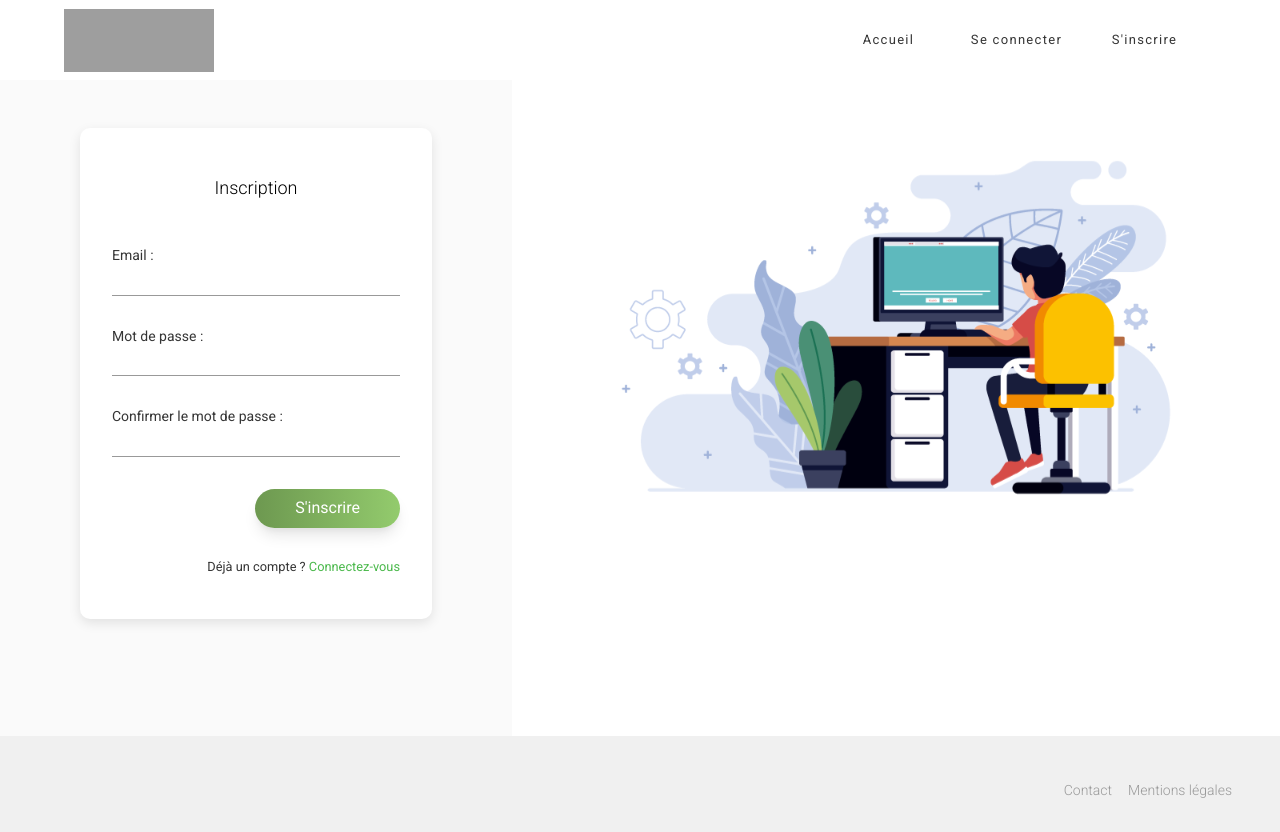
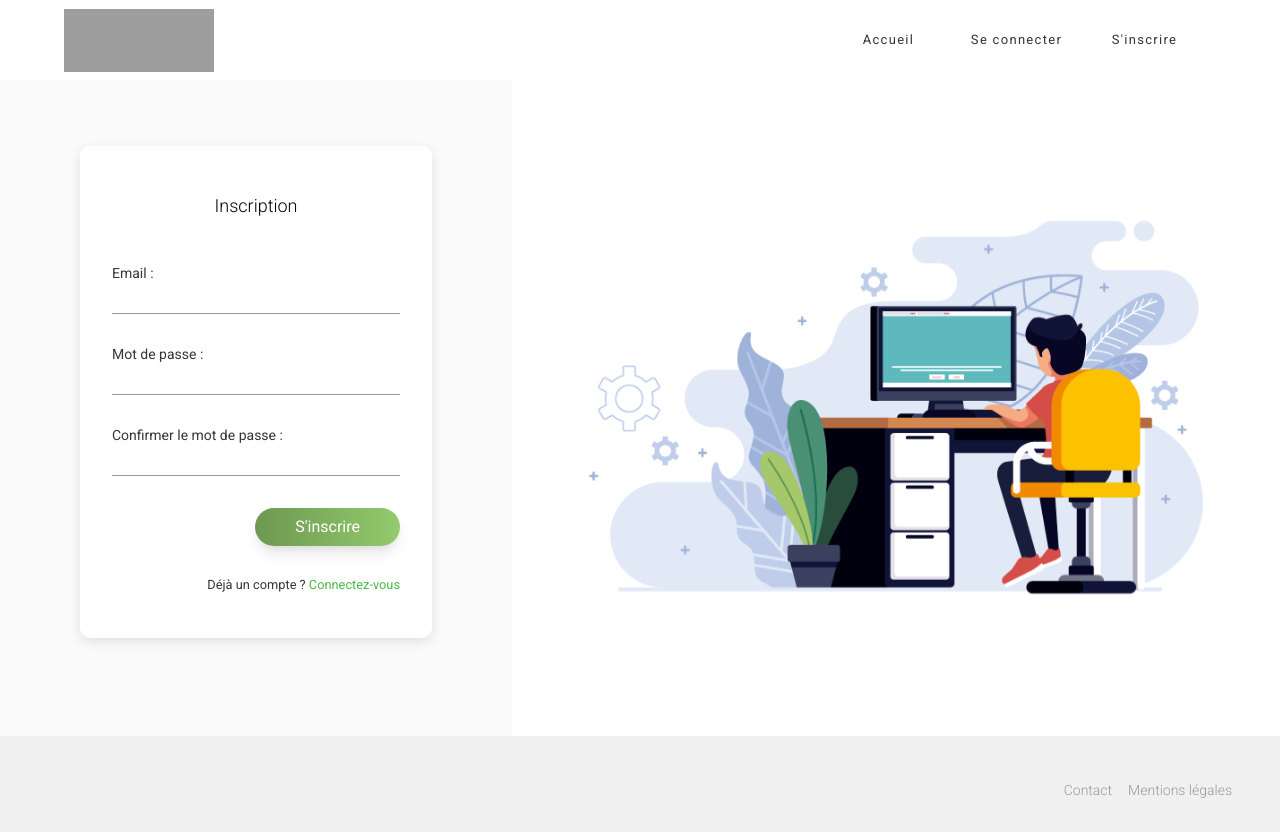
Before and after one commit to GuirecTalmo/ofood-nextjs, a Next.js app: page /inscription in a window 1280 px wide. Built offline with nearby package versions, Linux system fonts and the light colour scheme; grey boxes are pictures that could not be loaded.

Commit message:
Add : Better css to register and connexion page and start connect to firebase

```diff
--- a/package.json
+++ b/package.json
@@ -9,6 +9,8 @@
     "lint": "next lint"
   },
   "dependencies": {
+    "core-js": "^3.24.1",
+    "firebase": "^9.9.2",
     "next": "12.2.0",
     "normalize.css": "^8.0.1",
     "react": "18.2.0",
--- a/pages/_app.js
+++ b/pages/_app.js
@@ -1,5 +1,27 @@
 import "../components/css/layout.scss";
 import "../components/css/dashboard.scss";
+
+// Import the functions you need from the SDKs you need
+import { initializeApp } from "firebase/app";
+import { getAnalytics } from "firebase/analytics";
+// TODO: Add SDKs for Firebase products that you want to use
+// https://firebase.google.com/docs/web/setup#available-libraries
+
+// Your web app's Firebase configuration
+// For Firebase JS SDK v7.20.0 and later, measurementId is optional
+const firebaseConfig = {
+  apiKey: "AIzaSyC3E8Ugz3EyJuC_vSAGwwzLfWGY3DjJ2_I",
+  authDomain: "ofood-433eb.firebaseapp.com",
+  projectId: "ofood-433eb",
+  storageBucket: "ofood-433eb.appspot.com",
+  messagingSenderId: "862597896066",
+  appId: "1:862597896066:web:d576ab213f757797a7619b",
+  measurementId: "G-TSND1TNWVE",
+};
+
+// Initialize Firebase
+const app = initializeApp(firebaseConfig);
+
 export default function MyApp({ Component, pageProps }) {
   // Use the layout defined at the page level, if available
   const getLayout = Component.getLayout || ((page) => page);
--- a/styles/Inscription.module.scss
+++ b/styles/Inscription.module.scss
@@ -20,6 +20,7 @@
     padding: 5rem;
     padding-top: 3rem;
     box-sizing: border-box;
+    display: flex;
   }
 }
 
@@ -37,9 +38,9 @@
 
 .bgContainer {
   position: relative;
-  max-width: 600px;
-  height: 400px;
-  display: block;
+  max-width: 100%;
+  height: 100%;
+  display: flex;
   margin: auto;
 }
 
--- a/styles/Profil.module.scss
+++ b/styles/Profil.module.scss
@@ -24,6 +24,7 @@
   margin-bottom: 5rem;
   box-shadow: rgb(17 12 46 / 7%) 0px 20px 29px 0px;
   border-radius: 5px;
+  max-height: 47rem;
 
   @media (max-width: $desktop_width) {
     width: 90%;
```
Also changed, not shown: 1 other file (tests, documents, lock files or other folders).
